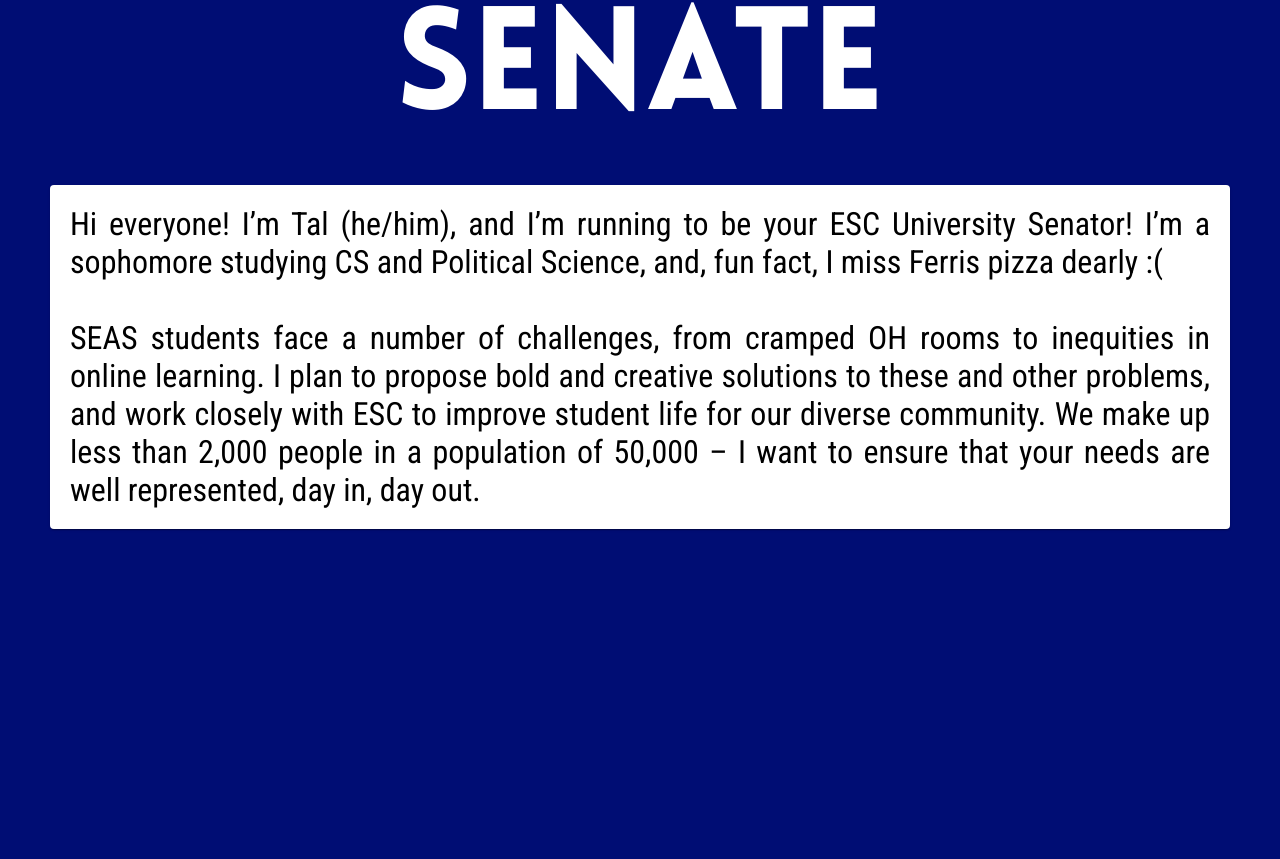
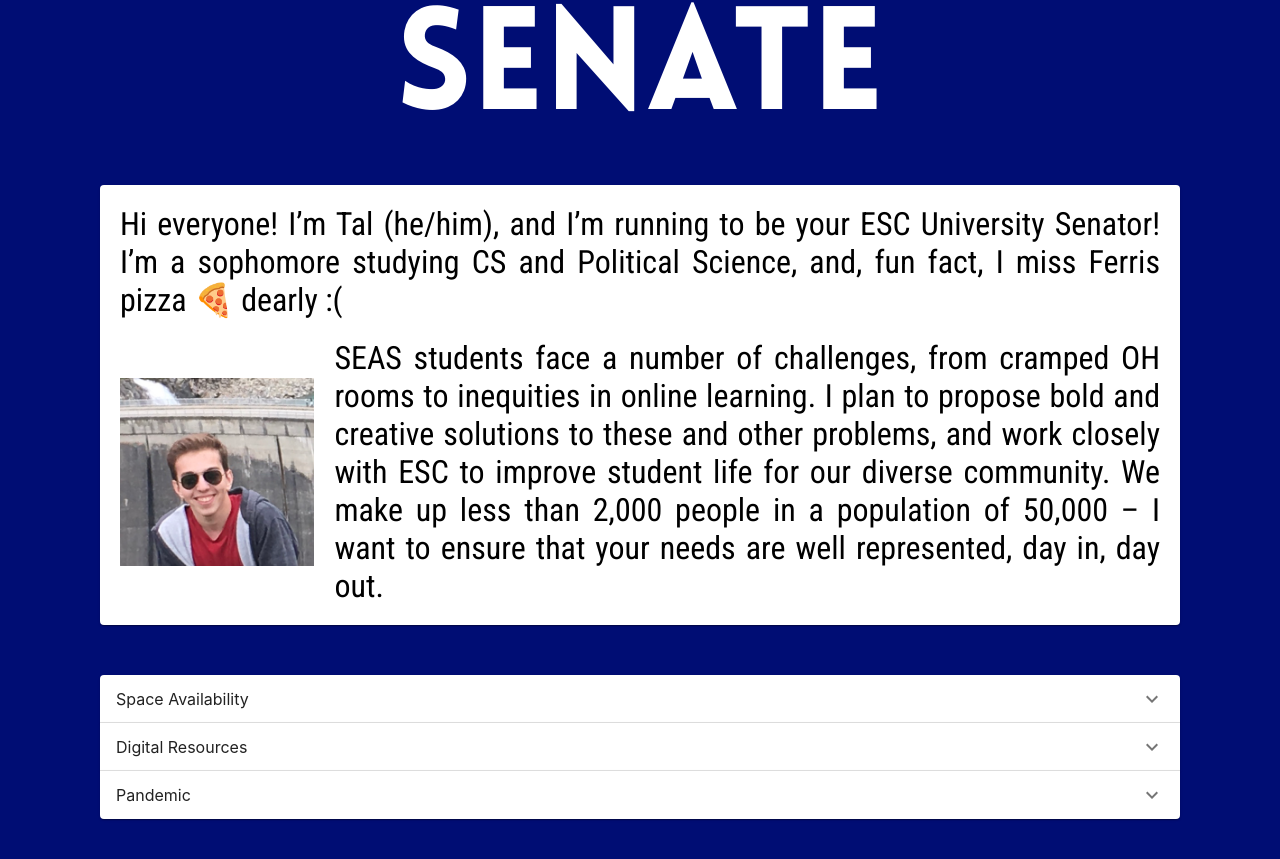
Before and after one commit to tzussman/esc-senate-website, a React (Create React App) app: page / in a window 1280 px wide. Shown: the part 383-1242 px from the top of the page. Before the commit the page ends 962 px from the top, so only its background shows below. Built offline with nearby package versions, Linux system fonts and the light colour scheme.

Commit message:
Add content

```diff
--- a/package.json
+++ b/package.json
@@ -4,6 +4,7 @@
   "private": true,
   "dependencies": {
     "@material-ui/core": "^4.11.3",
+    "@material-ui/icons": "^4.11.2",
     "@testing-library/jest-dom": "^5.11.9",
     "@testing-library/react": "^11.2.5",
     "@testing-library/user-event": "^12.8.3",
@@ -20,7 +21,7 @@
     "build": "react-scripts build",
     "test": "react-scripts test",
     "eject": "react-scripts eject"
-   },
+  },
   "eslintConfig": {
     "extends": [
       "react-app",
--- a/src/App.js
+++ b/src/App.js
@@ -1,35 +1,13 @@
-import styled from 'styled-components';
 import Logo from './Logo.js';
-import { Card } from '@material-ui/core';
-
-const BioDiv = styled.div`
-  text-align: justify;
-  margin: 0 50px 50px 50px;
-`;
-
-const BioText = styled.p`
-  font-family: 'Roboto Condensed', sans-serif;
-  font-weight: 400;
-  color: black;
-  font-size: 2em;
-  margin: 20px;
-`;
+import Bio from './Bio.js';
+import Platform from './Platform.js';
 
 function App() {
   return (
     <>
       <Logo/>
-
-      <BioDiv>
-        <Card>
-        <BioText>
-          Hi everyone! I’m Tal (he/him), and I’m running to be your ESC University Senator! I’m a sophomore studying CS and Political Science, and, fun fact, I miss Ferris pizza dearly :(
-          <br/>
-          <br/>
-          SEAS students face a number of challenges, from cramped OH rooms to inequities in online learning. I plan to propose bold and creative solutions to these and other problems, and work closely with ESC to improve student life for our diverse community. We make up less than 2,000 people in a population of 50,000 – I want to ensure that your needs are well represented, day in, day out.
-        </BioText>
-        </Card>
-      </BioDiv>
+      <Bio/>
+      <Platform/>
     </>
   );
 }
--- /dev/null
+++ b/src/Bio.js
@@ -0,0 +1,60 @@
+import styled from 'styled-components';
+import { Card } from '@material-ui/core';
+import pic from './resources/Tal.jpg';
+
+const BioDiv = styled.div`
+  text-align: justify;
+  margin: 0 100px 50px 100px;
+`;
+
+const ContainerDiv = styled.div`
+  display: flex;
+  justify-content: center;
+  align-items: center;
+  margin: 0;
+`;
+
+const BioText = styled.p`
+  font-family: 'Roboto Condensed', sans-serif;
+  font-weight: 400;
+  color: black;
+  font-size: 2em;
+  margin: 20px;
+`;
+
+const BioTextBottom = styled.p`
+  font-family: 'Roboto Condensed', sans-serif;
+  font-weight: 400;
+  color: black;
+  font-size: 2em;
+  margin: 0 20px 20px 20px;
+`;
+
+const ProfilePic = styled.img`
+  width: 18%;
+  height: 18%;
+  margin: 0 0 20px 20px;
+`;
+
+function Bio() {
+  return (
+      <BioDiv>
+        <Card>
+
+            <BioText>
+            Hi everyone! I’m Tal (he/him), and I’m running to be your ESC University Senator! I’m a sophomore studying CS and Political Science, and, fun fact, I miss Ferris pizza <span aria-label="pizza">🍕</span> dearly :(
+            </BioText>
+            <ContainerDiv>
+            <ProfilePic src={pic}/>
+
+
+            <BioTextBottom>
+            SEAS students face a number of challenges, from cramped OH rooms to inequities in online learning. I plan to propose bold and creative solutions to these and other problems, and work closely with ESC to improve student life for our diverse community. We make up less than 2,000 people in a population of 50,000 – I want to ensure that your needs are well represented, day in, day out.
+            </BioTextBottom>
+          </ContainerDiv>
+        </Card>
+      </BioDiv>
+  );
+}
+
+export default Bio;
--- /dev/null
+++ b/src/Platform.js
@@ -0,0 +1,56 @@
+import styled from 'styled-components';
+import { Accordion, AccordionSummary, AccordionDetails } from '@material-ui/core';
+import ExpandMoreIcon from '@material-ui/icons/ExpandMore';
+
+const PlatformDiv = styled.div`
+  margin: 0 100px 50px 100px;
+`;
+
+function Platform() {
+  return (
+    <PlatformDiv>
+      <Accordion>
+        <AccordionSummary
+          expandIcon={<ExpandMoreIcon />}
+          aria-controls="panel1a-content"
+          id="panel1a-header"
+        >
+          Space Availability
+        </AccordionSummary>
+        <AccordionDetails>
+          In 2017, only 41.4% of Columbia students were satisfied with the availability of space on campus. Our small campus is beautiful, but it has its issues. For years, Columbia has recognized the desire for a dining facility on the north side of campus, but no obvious location presented itself. Similarly, the administration has acknowledged the need for a new health center, but where to put it? If you’ve ever been in the CS help room, you know that it’s cramped and stressful, but there’s nowhere to expand to (other than the couches in the hallway…).
+          <br/><br/>
+          However, with the Business School moving to Manhattanville soon, there’s a big empty building in the middle of campus: Uris Hall. Rather than let the administration use the space for its flashy new initiatives, like the Climate School, I believe that the space should be used for necessary improvements to undergrad life. Columbia’s growth shouldn’t come at the cost of undergrad health and education.
+        </AccordionDetails>
+      </Accordion>
+
+      <Accordion>
+        <AccordionSummary
+          expandIcon={<ExpandMoreIcon />}
+          aria-controls="panel1a-content"
+          id="panel1a-header"
+        >
+          Digital Resources
+        </AccordionSummary>
+        <AccordionDetails>
+          Columbia offers a ton of resources through CUIT and the Library, such as free software, seminars on Python and High Performance Computing led by experts, and servers available for student use. However, very few students take full advantage of these programs. I want to raise awareness and find ways to expand these initiatives, so that students can get a leg up on classes, research, or their own personal projects.
+        </AccordionDetails>
+      </Accordion>
+
+      <Accordion>
+        <AccordionSummary
+          expandIcon={<ExpandMoreIcon />}
+          aria-controls="panel1a-content"
+          id="panel1a-header"
+        >
+          Pandemic
+        </AccordionSummary>
+        <AccordionDetails>
+          Due to the inequities in online learning, not all students will be in the same positions coming into next year. I plan to work closely with the other members of ESC to ensure that all students have a fair shot at success by developing potential policies for accommodations. Additionally, I will push for Columbia to keep recording lectures, even when in-person classes resume.
+        </AccordionDetails>
+      </Accordion>
+    </PlatformDiv>
+  );
+}
+
+export default Platform;
```
Also changed, not shown: src/resources/Tal.jpg (added), 1 other file (tests, documents, lock files or other folders).
